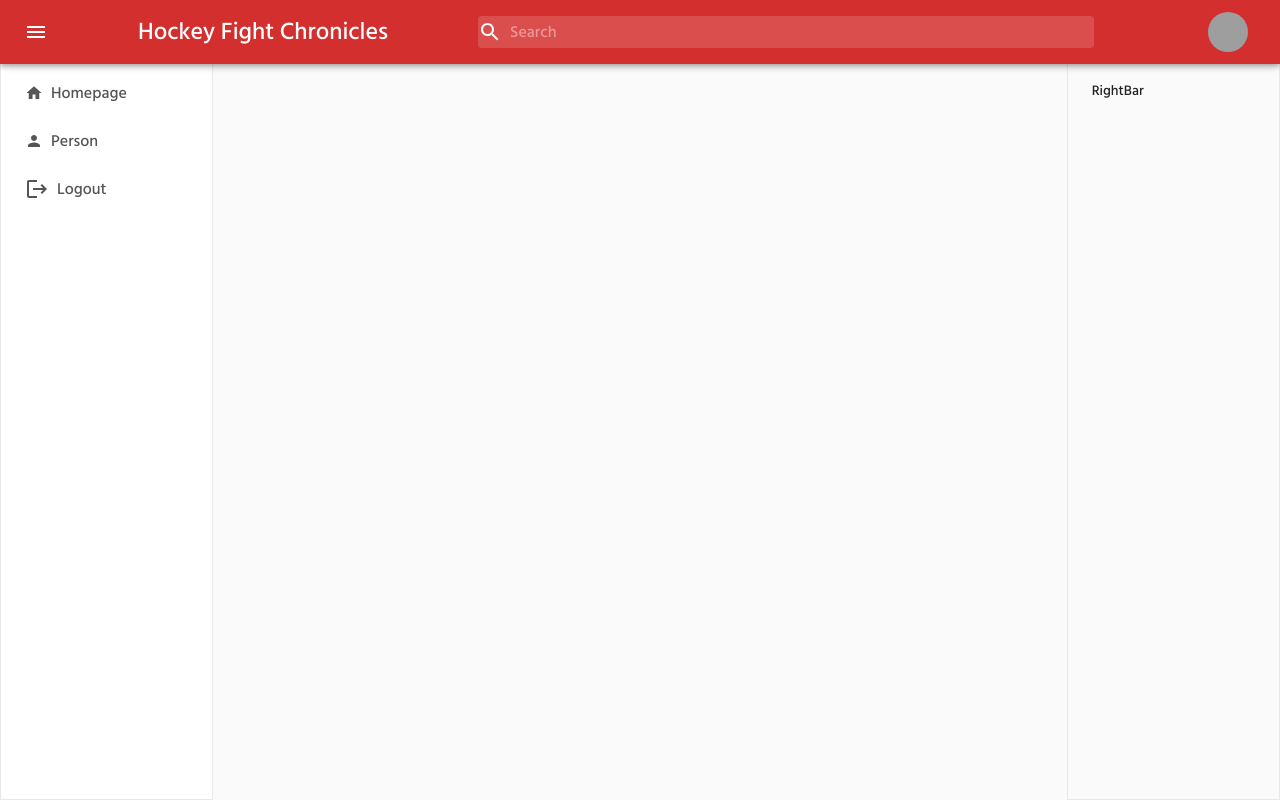
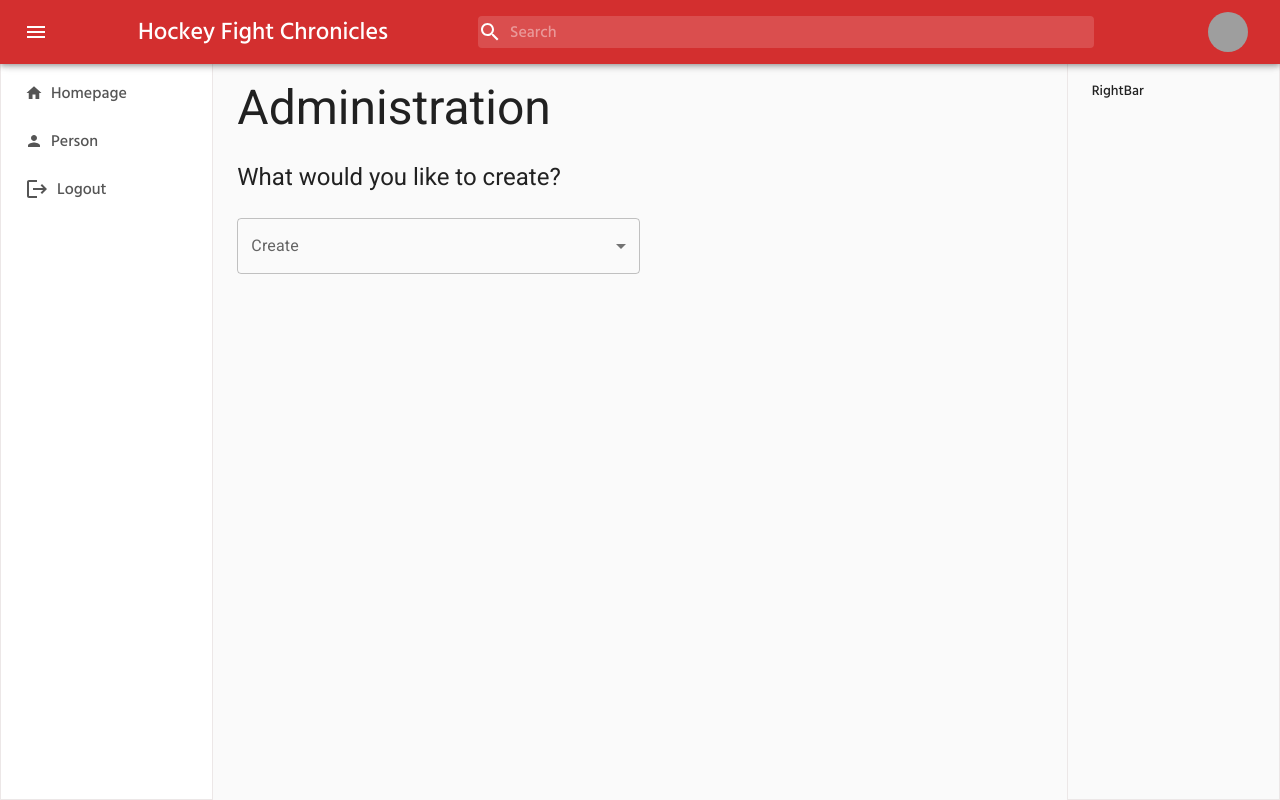
Before and after one commit to bryanjl/hockey-chronicles-front, a React (Create React App) app: page /admin in a window 1280 px wide. Built offline with nearby package versions, Linux system fonts and the light colour scheme; no server answers; grey boxes are pictures that could not be loaded.

Commit message:
Started admin create page

```diff
--- a/src/components/Feed.js
+++ b/src/components/Feed.js
@@ -10,6 +10,7 @@ import LeagueProfile from "./leagueProfile/LeagueProfile";
 import SeasonProfile from "./seasonProfile/SeasonProfile";
 import TeamProfile from "./teamProfile/TeamProfile";
 
+import Admin from "./pages/admin/Admin";
 import Fights from "./pages/Fights";
 import Players from "./pages/Players";
 import Leagues from "./pages/Leagues";
@@ -34,8 +35,12 @@ const Feed = ({ searchQuery }) => {
         <Container className={classes.container}>
             <Routes>
                 <Route path='/' element={<Home />} />
+
+                <Route path='/admin' element={<Admin />} />
+
                 <Route path='/fights' element={<Fights />} />
                 <Route path='/fights/:fightID' element={<FightCard />} />
+
                 <Route path='/players' element={<Players />} />
                 <Route path='/players/:playerID' element={<PlayerProfile />} />
 
--- /dev/null
+++ b/src/components/pages/admin/Admin.js
@@ -0,0 +1,97 @@
+import { makeStyles } from "@material-ui/core";
+import { FormControl, Grid, InputLabel, MenuItem, Select, Typography } from "@mui/material"
+import { Box } from "@mui/system";
+import { useState } from "react";
+
+const useStyles = makeStyles((theme) => ({
+    adminTitle: {
+        paddingBottom: '25px',
+
+    }
+}));
+
+const Admin = () => {
+
+    const classes = useStyles();
+
+    //states
+    const [createSelect, setCreateSelect] = useState('');
+
+    const handleCreateSelectChange = (e) => {
+        // console.log(e.target.value);
+        setCreateSelect(e.target.value);
+    }
+
+
+  return (
+      <>
+        <Grid container>
+            <Grid item xs={12}>
+                <Typography variant='h3' className={classes.adminTitle}>Administration</Typography>
+            </Grid>
+            <Grid item xs={12}>
+                <Typography variant='h5' className={classes.adminTitle} >What would you like to create?</Typography>
+            </Grid>
+            <Grid item xs={12}>
+                <Grid container>
+                    <Grid item xs={6}>
+                        <Box sx={{ minWidth: 120 }}>
+                            <FormControl fullWidth>
+                                <InputLabel id="create-select-label">Create</InputLabel>
+                                <Select
+                                    labelId="create-select-label"
+                                    id="create-select"
+                                    value={createSelect}
+                                    onChange={handleCreateSelectChange}
+                                >
+                                    <MenuItem value='season'>Season</MenuItem>
+                                    <MenuItem value='game'>Game</MenuItem>
+                                    <MenuItem value='player'>Player</MenuItem>
+                                    <MenuItem value='team'>Team</MenuItem>
+                                </Select>
+                            </FormControl>
+                        </Box>
+                    </Grid>
+                    <Grid item xs={6}>
+
+                    </Grid>
+                </Grid>
+            </Grid>
+        </Grid>
+
+        {createSelect === 'season' &&
+            <Grid container>
+                <Grid item xs={12}>
+                    <Typography variant='h6'>Create a New Season</Typography>
+                </Grid>
+            </Grid>
+        }
+
+        {createSelect === 'game' &&
+            <Grid container>
+                <Grid item xs={12}>
+                    <Typography variant='h6'>Create a New Game</Typography>
+                </Grid>
+            </Grid>
+        }
+
+        {createSelect === 'player' &&
+            <Grid container>
+                <Grid item xs={12}>
+                    <Typography variant='h6'>Create a New Player</Typography>
+                </Grid>
+            </Grid>
+        }
+
+        {createSelect === 'team' &&
+            <Grid container>
+                <Grid item xs={12}>
+                    <Typography variant='h6'>Create a New Team</Typography>
+                </Grid>
+            </Grid>
+        }
+    </>
+  )
+}
+
+export default Admin;
```
